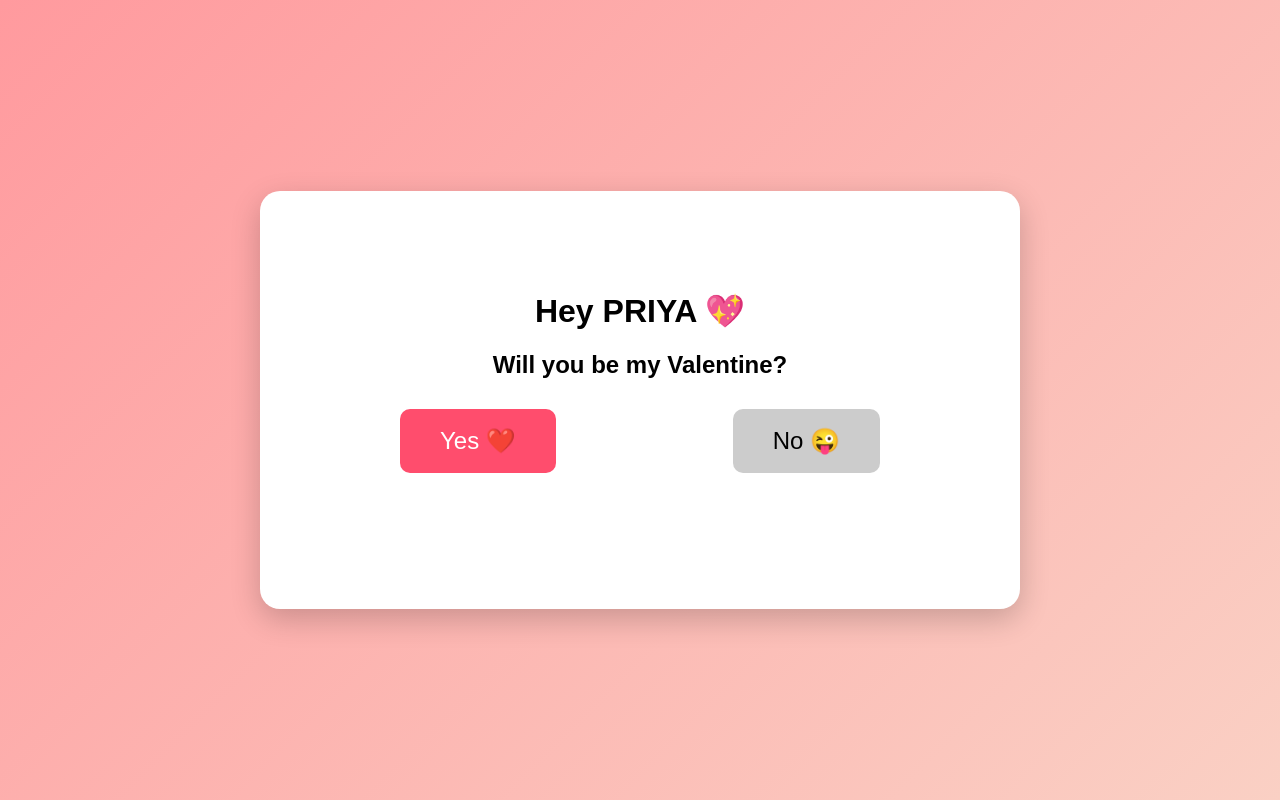
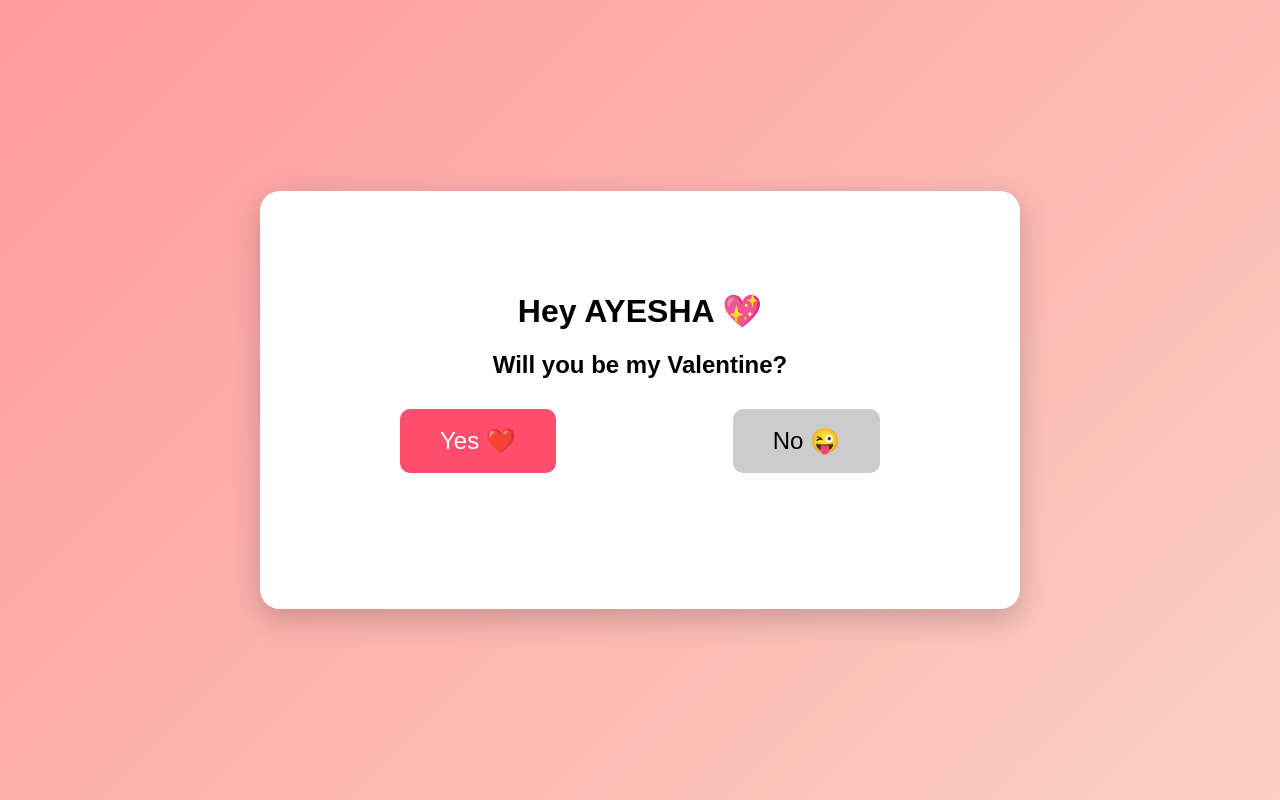
Before and after one commit to jeetswer/Val, a plain HTML site: page index.html in a window 1280 px wide. Drawn offline with nearby package versions, Linux system fonts and the light colour scheme.

Commit message:
Change name from PRIYA to AYESHA in greeting

```diff
--- a/index.html
+++ b/index.html
@@ -92,7 +92,7 @@ button{
 
 <!-- First Screen -->
 <div class="card" id="firstScreen">
-  <h1>Hey <span>PRIYA</span> 💖</h1>
+  <h1>Hey <span>AYESHA</span> 💖</h1>
   <h2>Will you be my Valentine?</h2>
   <div class="buttons">
     <button id="yesBtn">Yes ❤️</button>
```
